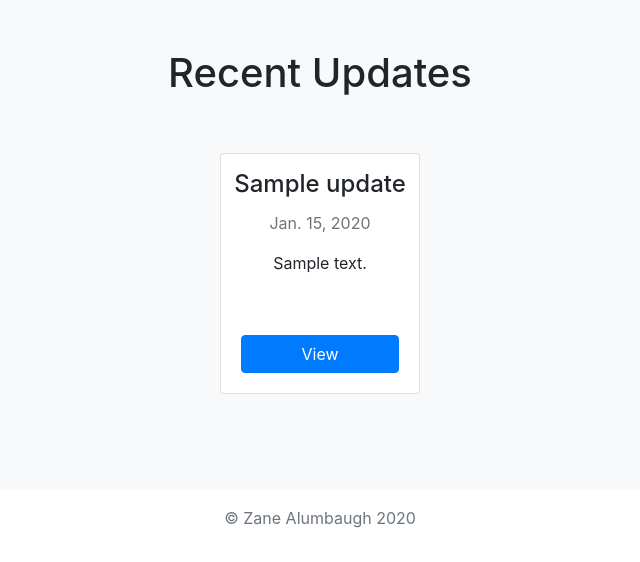
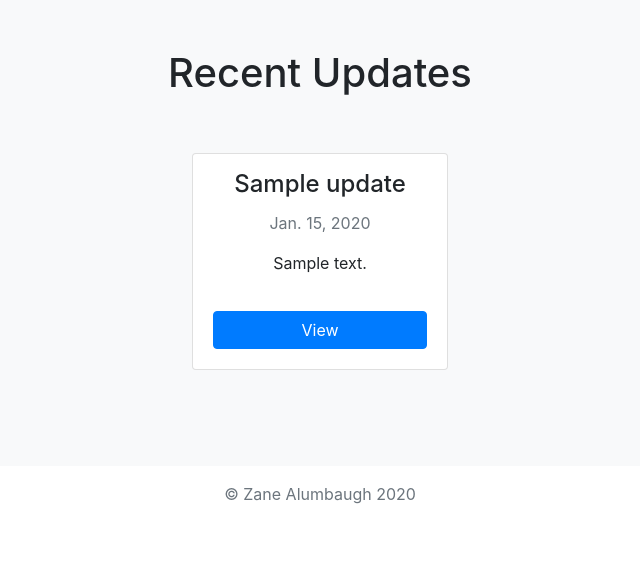
Before and after one commit to zanedma/portfolio-site, a Django app: page / in a window 1280 px wide. Shown: the part 1109-1671 px from the top of the page, without its empty margins (320-960 px from the left). After the commit the page ends 1613 px from the top, so only its background shows below. Run offline with Django 3.2, Linux system fonts and the light colour scheme; tables that the repository leaves empty hold one stand-in row (values such as "Sample post"); grey boxes marked "Sample" are stand-in pictures; some libraries are stand-ins or nearby versions.

Commit message:
fixed alignment

```diff
--- a/templates/recentupdates.html
+++ b/templates/recentupdates.html
@@ -7,7 +7,7 @@
     <div class="row justify-content-center">
       {% for update in updates.all %}
         <div class="col-auto">
-          <div class="card mb-4 h-100" style="width: 200px;">
+          <div class="card h-100" style="width: 16rem;">
             <div class="text-center pt-3 pl-2 pr-2">
               <h4 class="card-title">{{ update.title }}</h4>
               <p class="text-muted">{{ update.pub_date }}</p>
```
